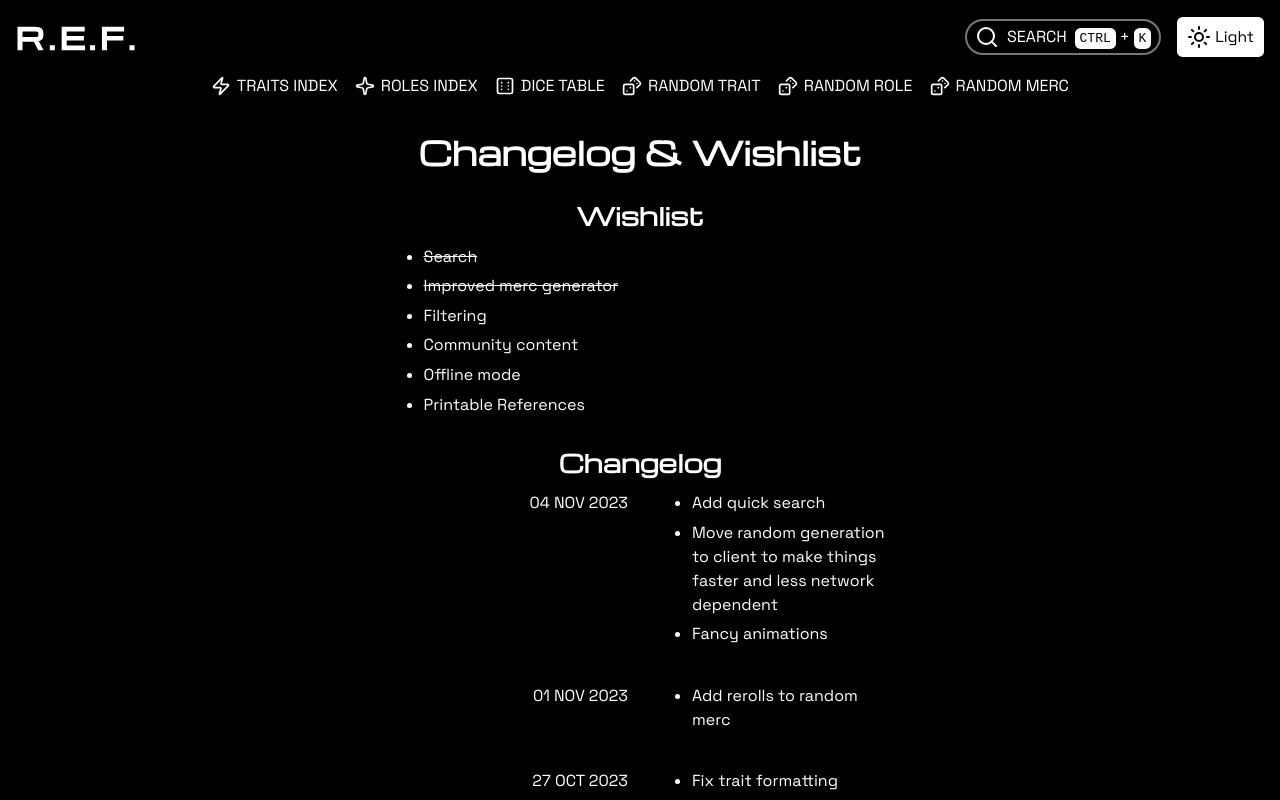
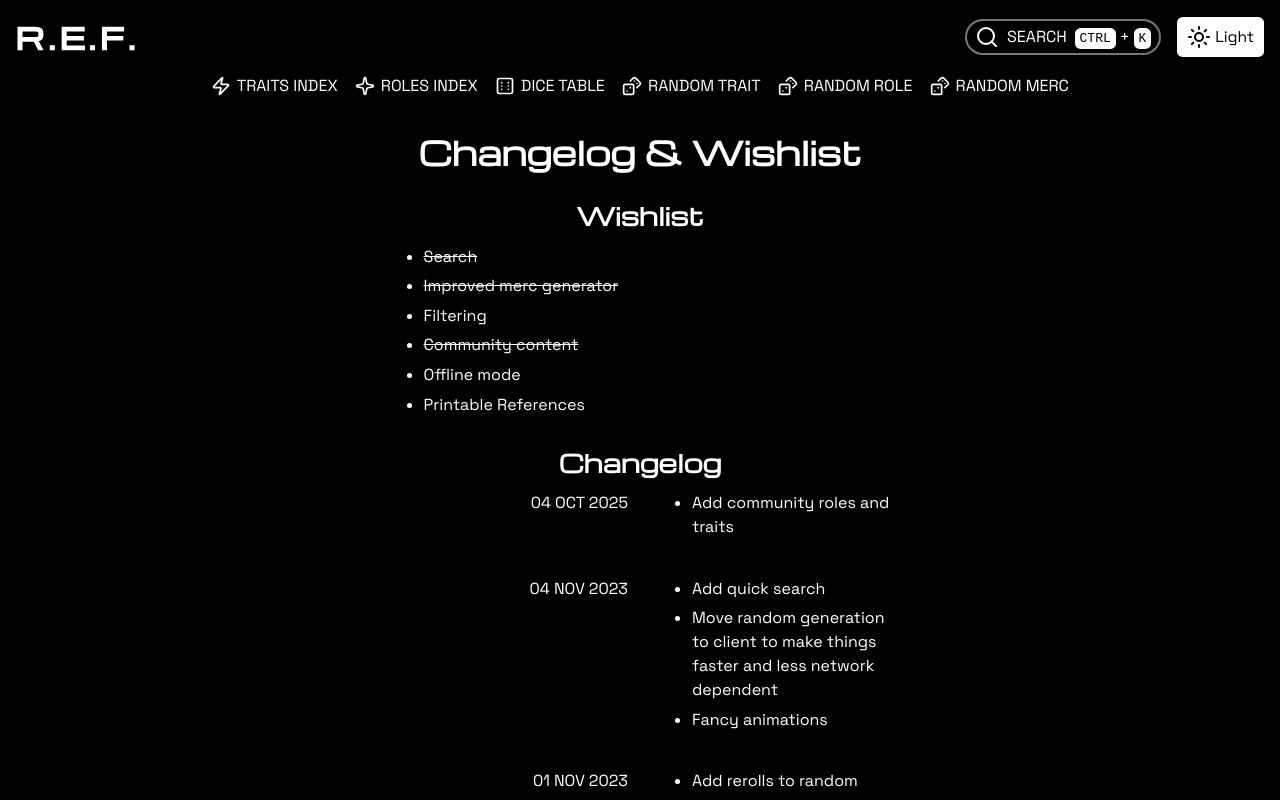
Before and after one commit to pricecomstock/REF-reference-everything-fist, a SvelteKit app: page /changelog in a window 1280 px wide. Shown: the top 800 px of the page. Built offline with nearby package versions, Linux system fonts and the light colour scheme.

Commit message:
footer and changelog

```diff
--- a/src/routes/Footer.svelte
+++ b/src/routes/Footer.svelte
@@ -16,10 +16,10 @@
 		</p>
 		<p>JSON data compiled by <a href="https://ululu.itch.io/fist-json-data">lulu.</a></p>
 		<p>
-			Community traits and roles by the community in Discord and kept in <a
+			Community traits and roles by the community &lt;3 and parsed from <a
 				href="https://docs.google.com/document/d/1ZkZ7bVUg7W-zASTg2ql7Hrdz0dcTiWKg2R2qt0fOCQY/edit?tab=t.0"
 				>The Community Index</a
-			> &lt;3
+			>
 		</p>
 	</div>
 </div>
--- a/src/routes/changelog/+page.svelte
+++ b/src/routes/changelog/+page.svelte
@@ -16,7 +16,8 @@
 			'Add quick search',
 			'Move random generation to client to make things faster and less network dependent',
 			'Fancy animations'
-		]
+		],
+		'04 OCT 2025': ['Add community roles and traits']
 	};
 </script>
 
@@ -28,7 +29,7 @@
 		<li><s>Search</s></li>
 		<li><s>Improved merc generator</s></li>
 		<li>Filtering</li>
-		<li>Community content</li>
+		<li><s>Community content</s></li>
 		<li>Offline mode</li>
 		<li>Printable References</li>
 	</ul>
```
